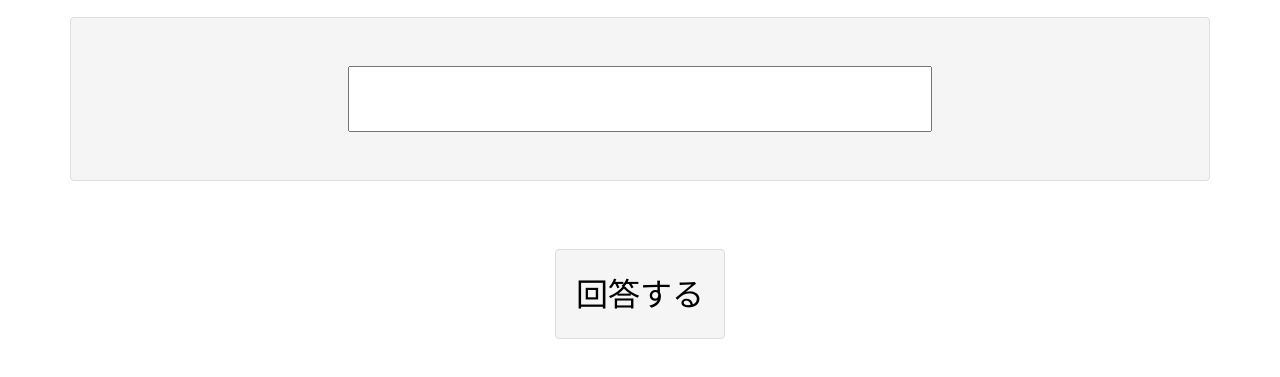
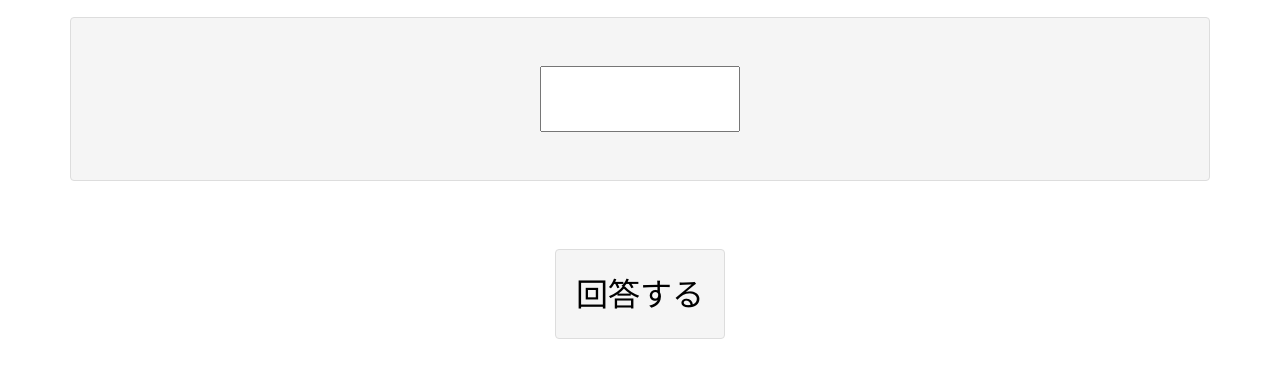
Before and after one commit to feelings-for-peperoncino/math, a plain HTML site: page index.html in a window 1280 px wide. Shown: the part 105-482 px from the top of the page. Drawn offline with nearby package versions, Linux system fonts and the light colour scheme.

Commit message:
更新
テキストフィールドの横幅を調整しました

```diff
--- a/css/style.css
+++ b/css/style.css
@@ -14,6 +14,11 @@
     margin-bottom: 20px;
     padding: 20px;
     text-align: center;
+
+}
+
+.text-box input {
+  width: 200px;
 }
 
 .answer {
```
